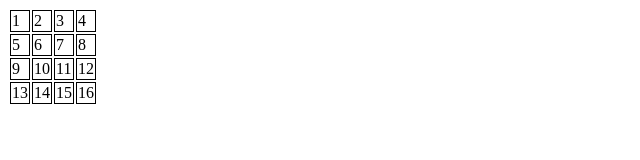
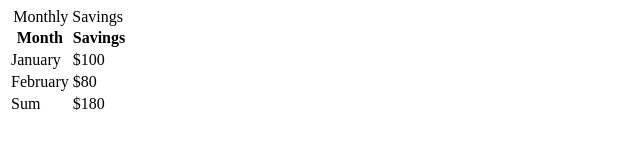
Before and after one commit to ankiwoong/WEB_UI, a plain HTML site: page HTML 태그/index.html in a window 1280 px wide. Shown: the whole page, without its empty margins (0-640 px from the left). Drawn offline with Linux system fonts and the light colour scheme.

Commit message:
테이블 요소 - 표의 구조와 관련된 태그

```diff
--- a/HTML 태그/index.html
+++ b/HTML 태그/index.html
@@ -1,33 +1,26 @@
-<style>
-    th,
-    td {
-        border: 1px solid;
-    }
-</style>
-
 <table>
+    <caption>Monthly Savings</caption>
+    <thead>
         <tr>
-        <td>1</td>
-        <td>2</td>
-        <td>3</td>
-        <td>4</td>
+            <th>Month</th>
+            <th>Savings</th>
+        </tr>
+    </thead>
+    <tbody>
+        <tr>
+            <td>January</td>
+            <td>$100</td>
         </tr>
         <tr>
-        <td>5</td>
-        <td>6</td>
-        <td>7</td>
-        <td>8</td>
+            <td>February</td>
+            <td>$80</td>
         </tr>
+    </tbody>
+    <tfoot>
         <tr>
-        <td>9</td>
-        <td>10</td>
-        <td>11</td>
-        <td>12</td>
+            <td>Sum</td>
+            <td>$180</td>
         </tr>
-    <tr>
-        <td>13</td>
-        <td>14</td>
-        <td>15</td>
-        <td>16</td>
-    </tr>
+    </tfoot>
+
 </table>
```
Lines whose indentation alone changed are shown as unchanged.
